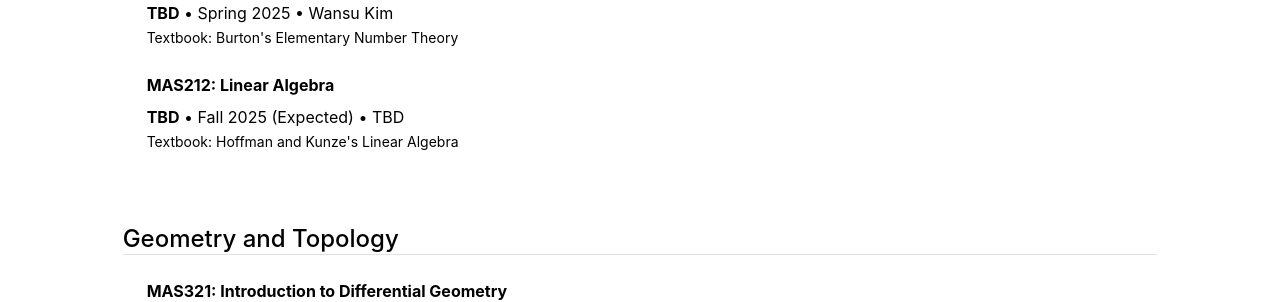
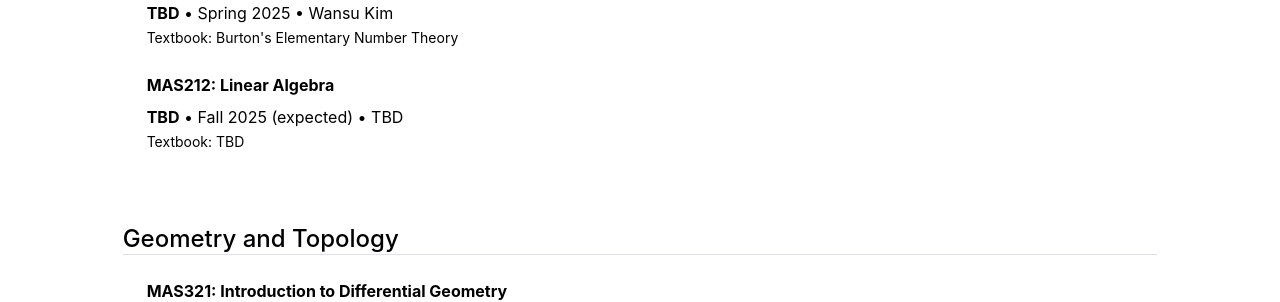
Before and after one commit to mino-jeong/mino-jeong.github.io, a Jekyll site: the page built from coursework-field.md, in a window 1280 px wide. Shown: the part 384-686 px from the top of the page. Built offline with Jekyll 4.4.1, drawn with Linux system fonts in a browser that asks for light colours.

Commit message:
Update 1-algebra.yml

```diff
--- a/_data/coursework-field/1-algebra.yml
+++ b/_data/coursework-field/1-algebra.yml
@@ -3,5 +3,5 @@
   textbook: "Burton's Elementary Number Theory"
 
 - title: 'MAS212: Linear Algebra'
-  description: '<strong>TBD</strong> • Fall 2025 (Expected) • TBD'
-  textbook: "Hoffman and Kunze's Linear Algebra"
+  description: '<strong>TBD</strong> • Fall 2025 (expected) • TBD'
+  textbook: "TBD<!--Hoffman and Kunze's Linear Algebra--->"
```
